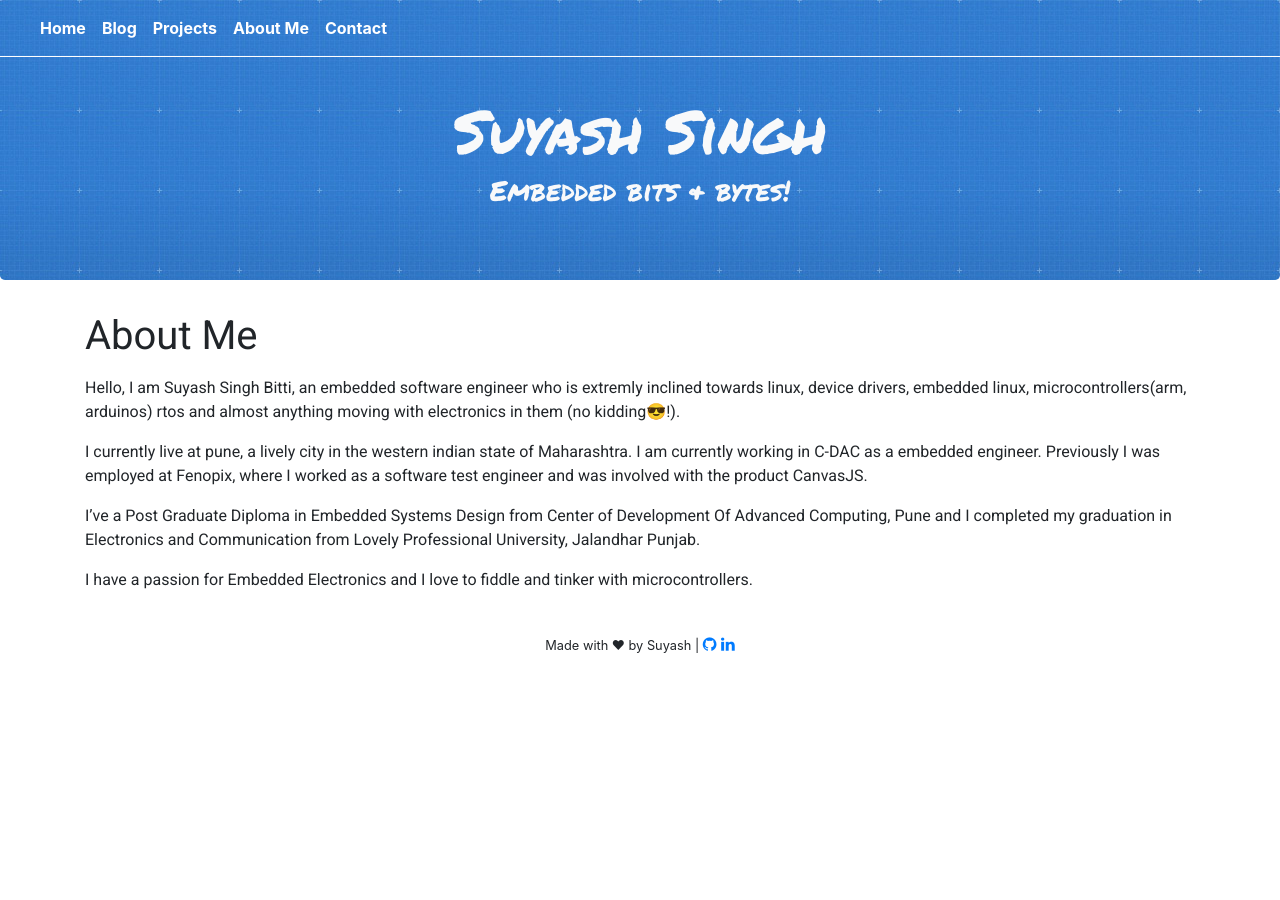
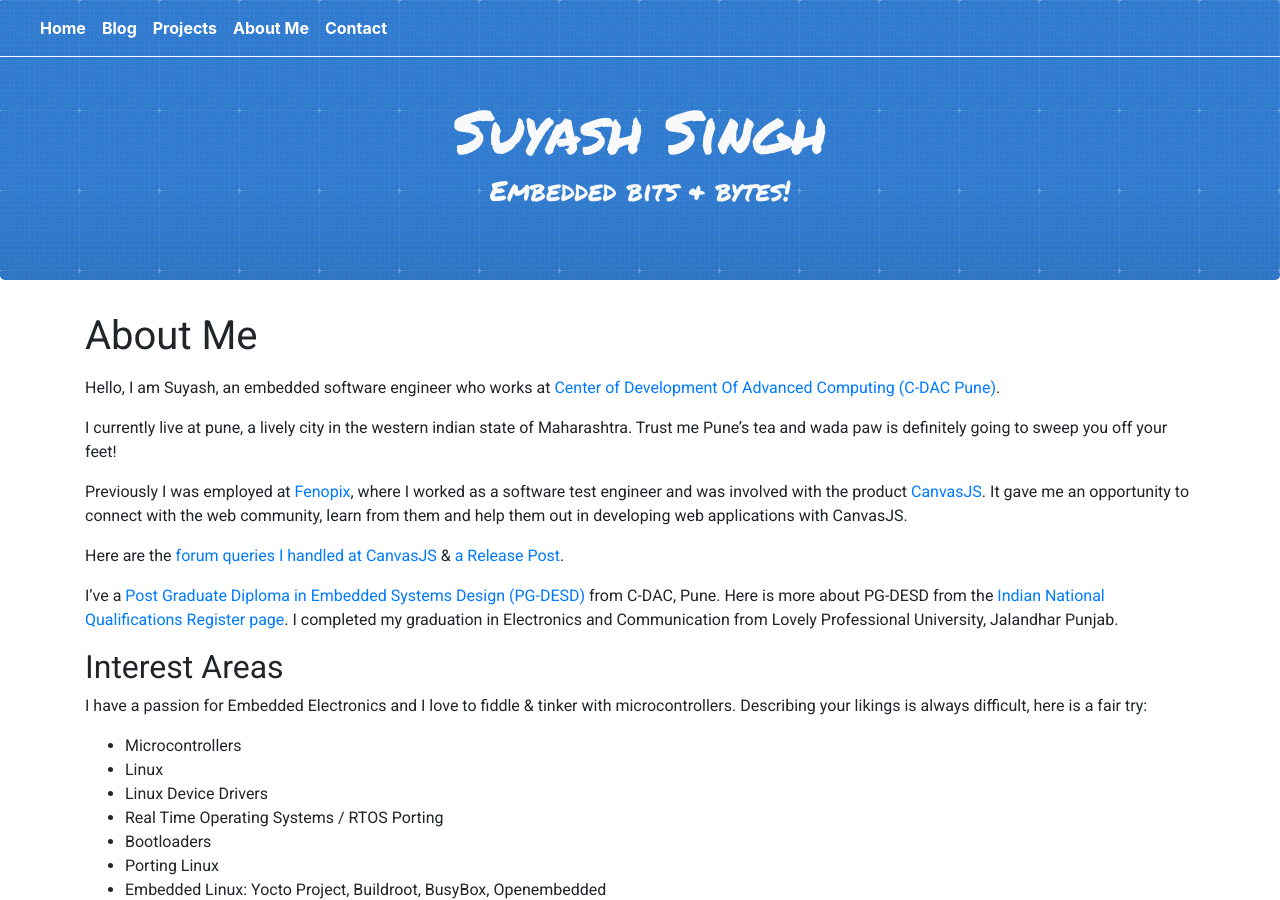
Before and after one commit to suyashsingh/suyashsingh.github.io, a Jekyll site: the page built from about.md, in a window 1280 px wide and 900 px high. Built offline with Jekyll 4.4.1, drawn with Linux system fonts in a browser that asks for light colours; some web fonts are replaced; some of the changed text lies outside the part shown.

Commit message:
added new section in about me page

```diff
--- a/about.md
+++ b/about.md
@@ -4,10 +4,48 @@ layout: default
 order: 4
 ---
 
-Hello, I am Suyash Singh Bitti, an embedded software engineer who is extremly inclined towards linux, device drivers, embedded linux, microcontrollers(arm, arduinos) rtos and almost anything moving with electronics in them (no kidding😎!).
+Hello, I am Suyash, an embedded software engineer who works at [Center of Development Of Advanced Computing (C-DAC Pune)](https://cdac.in/).
 
-I currently live at pune, a lively city in the western indian state of Maharashtra. I am currently working in C-DAC as a embedded engineer. Previously I was employed at Fenopix, where I worked as a software test engineer and was involved with the product CanvasJS.
+I currently live at pune, a lively city in the western indian state of Maharashtra. Trust me Pune's tea and wada paw is definitely
+going to sweep you off your feet!
 
-I’ve a Post Graduate Diploma in Embedded Systems Design from Center of Development Of Advanced Computing, Pune and I completed my graduation in Electronics and Communication from Lovely Professional University, Jalandhar Punjab.
+Previously I was employed at [Fenopix](https://fenopix.com/), where I worked as a software test engineer and was involved with the product [CanvasJS](https://canvasjs.com). It gave me an opportunity to connect with the web community, learn from them and help them out in developing web applications with CanvasJS.
 
-I have a passion for Embedded Electronics and I love to fiddle and tinker with microcontrollers.
+Here are the [forum queries I handled at CanvasJS](https://canvasjs.com/forums/users/suyash-singh/replies/) & [a Release Post](https://canvasjs.com/blog/author/suyash-singh/).
+
+I’ve a [Post Graduate Diploma in Embedded Systems Design (PG-DESD)](https://www.cdac.in/index.aspx?id=DESD&courseid=22) from C-DAC, Pune. Here is more about PG-DESD from the [Indian National Qualifications Register page](https://www.nqr.gov.in/qualification-title?nid=2995). I completed my graduation in Electronics and Communication from Lovely Professional University, Jalandhar Punjab.
+
+## Interest Areas
+I have a passion for Embedded Electronics and I love to fiddle & tinker with microcontrollers.
+Describing your likings is always difficult, here is a fair try:
++ Microcontrollers
++ Linux
++ Linux Device Drivers
++ Real Time Operating Systems / RTOS Porting
++ Bootloaders
++ Porting Linux
++ Embedded Linux: Yocto Project, Buildroot, BusyBox, Openembedded
+
+I also like like having fun with IoT, Raspberry Pi **but as a Hobby**. I am much more interested in getting under the hood where I can get my
+hands dirty.
+
+## Hobbies
+I like to Cook, play guitar, and click pictures.
+
+## About this Website
+This website is all about my journey into embedded systems. Technically it can be thought of as logs about what I have learned over the time.
+
+I developed a liking towards web in my previous job at CanvasJS, the affair still continues and so is this website.
+
+`suyashsingh.github.io` is hosted on `github pages`. I use `jekyll` for generating this website. I write most of the pages in `markdown` except for
+a few pages which require more customizations. Jekyll builds up the entire website based on templates, handles links, navigation, etc. I use `Bootstrap 4`
+as HTML / CSS / JS framework.
+
+Github pages simplifies the deployment of the website. All I need to do is to push new code in to the master branch and changes goes live.
+
+If you would like to take a look [say no more(source code)!](https://github.com/suyashsingh/suyashsingh.github.io)
+
+If there is anything else you would want to know about me please feel free to [contact me](/contact.html).
+
+#### Disclaimer
+<span class="text-danger"> Opinions and thoughts expressed are solely my own and do not express the views or opinions of my employer.</span>
```
